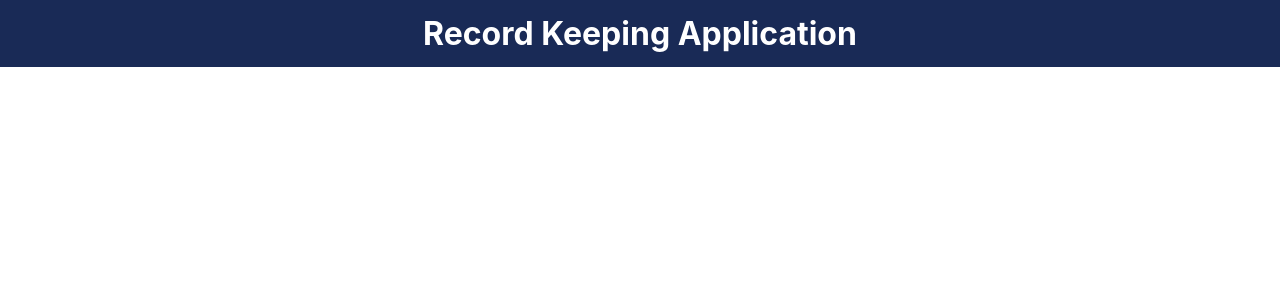
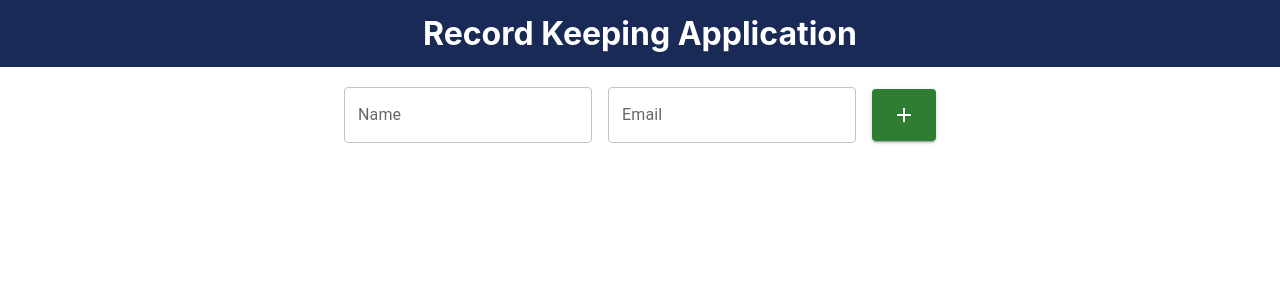
Before and after one commit to Eshwar17/Record-Keeping-App, a React (Create React App) app: page / in a window 1280 px wide. Shown: the top 300 px of the page. Built offline with nearby package versions, Linux system fonts and the light colour scheme.

Commit message:
Added input fields and button

```diff
--- a/src/App.css
+++ b/src/App.css
@@ -1,6 +1,9 @@
 .App {
   text-align: center;
   color: black;
+  display: flex;
+  flex-direction: column;
+  align-items: center;
 }
 
 h1 {
@@ -10,4 +13,11 @@ h1 {
   background-color: #192a56;
   color: #fff;
   padding: 14px;
+  width: 100%;
 }
+.form {
+  margin-top: 20px;
+}
+#add {
+  padding: 14px;
+}
--- a/src/App.js
+++ b/src/App.js
@@ -1,11 +1,23 @@
 
 import './App.css';
 import Header from './components/Header';
+import TextField from '@mui/material/TextField';
+import Button from '@mui/material/Button';
+import Stack from '@mui/material/Stack';
+import AddIcon from '@mui/icons-material/Add';
 
 function App() {
   return (
     <div className="App">
       <Header />
+      <div className='form'>
+      <Stack direction="row" alignItems="center" spacing={2}>
+      <TextField id="outlined-basic" label="Name" variant="outlined" />
+      <TextField id="outlined-basic" label="Email" variant="outlined" />
+      <Button id="add" variant="contained" color="success">
+        <AddIcon />
+      </Button></Stack>
+      </div>
     </div>
   );
 }
```
